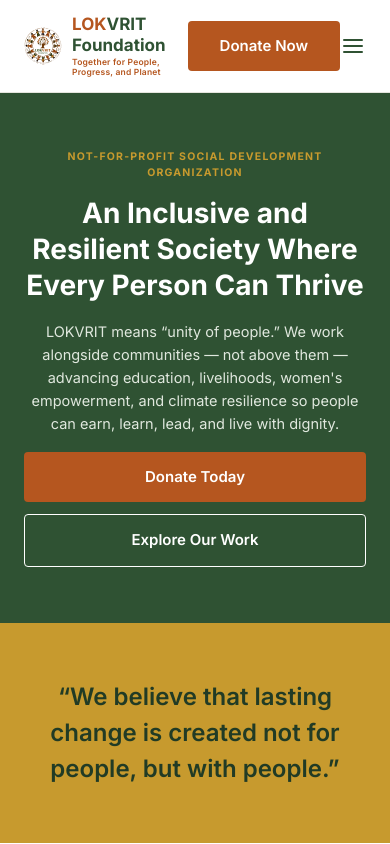
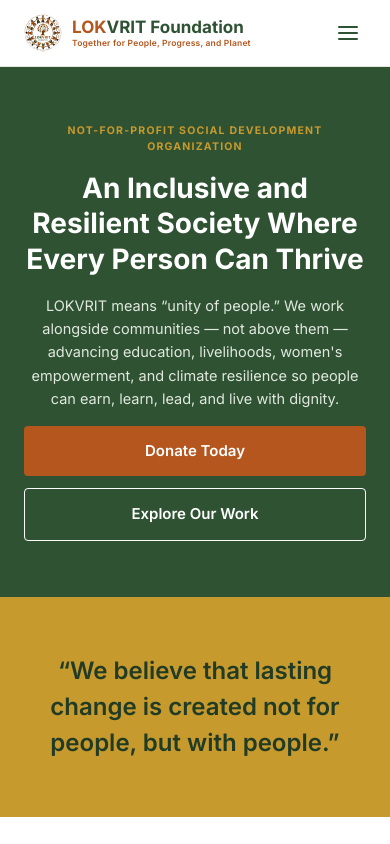
Before and after one commit to yadavsudhir405/lokvritfoundation, a Next.js app: page / in a window 390 px wide. Shown: the top 844 px of the page. Built offline with nearby package versions, Linux system fonts and the light colour scheme.

Commit message:
Fix Donate Now

```diff
--- a/app/components/ui.tsx
+++ b/app/components/ui.tsx
@@ -71,7 +71,7 @@
   return (
     <Component
       className={cn(
-        "inline-flex items-center justify-center gap-2 rounded-btn px-8 py-3.5 text-[15px] font-semibold whitespace-nowrap transition-colors md:px-8 md:py-4 md:text-base",
+        "flex items-center justify-center gap-2 rounded-btn px-8 py-3.5 text-[15px] font-semibold whitespace-nowrap transition-colors md:px-8 md:py-4 md:text-base",
         buttonVariants[variant],
         className,
       )}
```
